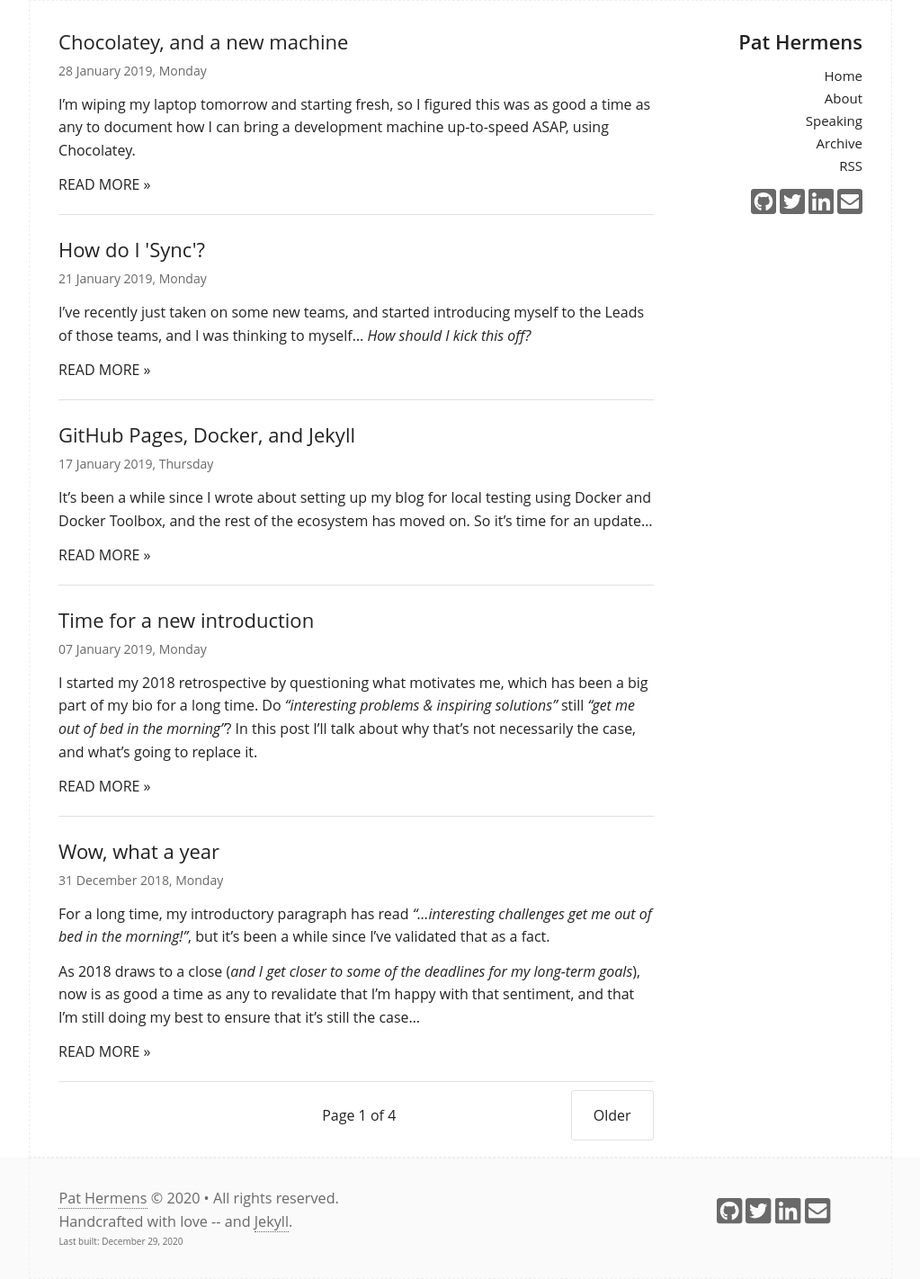
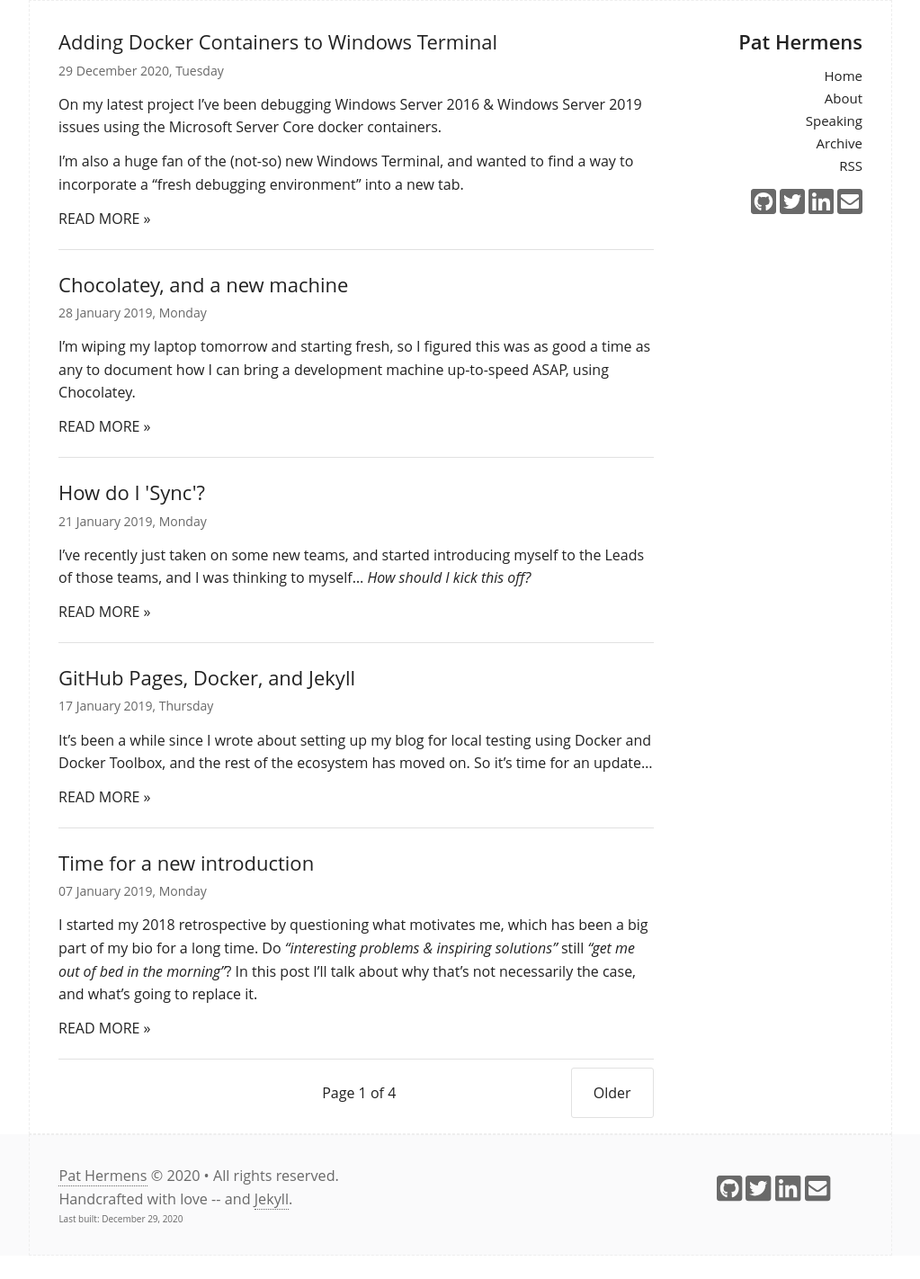
Before and after one commit to PHeonix25/PHeonix25.github.io, a Jekyll site: the page built from index.html, in a window 1280 px wide. Shown: the whole page at 90% size, without its empty margins (128-1151 px from the left). Built offline with Jekyll 4.4.1, drawn with Linux system fonts in a browser that asks for light colours; the list of posts is cut into pages by our own code; after the commit the page ends 1396 px from its top, so only the background shows below that.

Commit message:
Added header image & sending it live

```diff
--- a/_posts/2020-12-29-Adding-Docker-to-Windows-Terminal.md
+++ b/_posts/2020-12-29-Adding-Docker-to-Windows-Terminal.md
@@ -1,9 +1,10 @@
 ---
 layout: post
 title: "Adding Docker Containers to Windows Terminal"
-date: 2020-12-30 00:00:00 +0000
+date: 2020-12-29 00:00:00 +0000
 categories: docker windows terminal
-published: false
+published: true
+image: /assets/headers/2020-12-29-Adding-Docker-to-Windows-Terminal.png
 ---
 
 On my latest project I've been debugging Windows Server 2016 & Windows Server 2019 issues using the [Microsoft Server Core](https://hub.docker.com/publishers/microsoftowner) docker containers.
@@ -11,6 +12,9 @@
 I'm also a huge fan of the (not-so) new [Windows Terminal](https://docs.microsoft.com/en-us/windows/terminal/), and wanted to find a way to incorporate a "fresh debugging environment" into a new tab.
 
 <!--description-->
+
+![2020-12-29-Adding-Docker-to-Windows-Terminal](/assets/headers/2020-12-29-Adding-Docker-to-Windows-Terminal.png)
+
 
 ## Windows Terminal Settings
 
@@ -63,6 +67,8 @@
 
 1. Asking for the latest `servercore` image doesn't work ([BY DESIGN](container-version)), so you'll have to find your specific version at [on this page](https://hub.docker.com/_/microsoft-windows-servercore) and reference it explicitly!
 
+1. I've set `suppressApplicationTitle` to `true` in order to leave our title-bar alone and for me to easily locate the debugging tab. It'll have the whale 😁
+
 ## Extending this logic
 
 Knowing that you can run 'any' command, I've also added a divider to separate out my docker containers:
```
Also changed, not shown: assets/headers/2020-12-29-Adding-Docker-to-Windows-Terminal.png (added).
